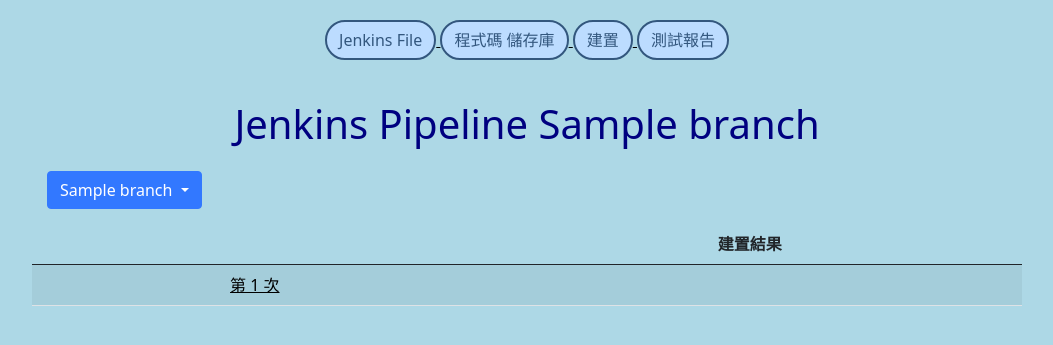
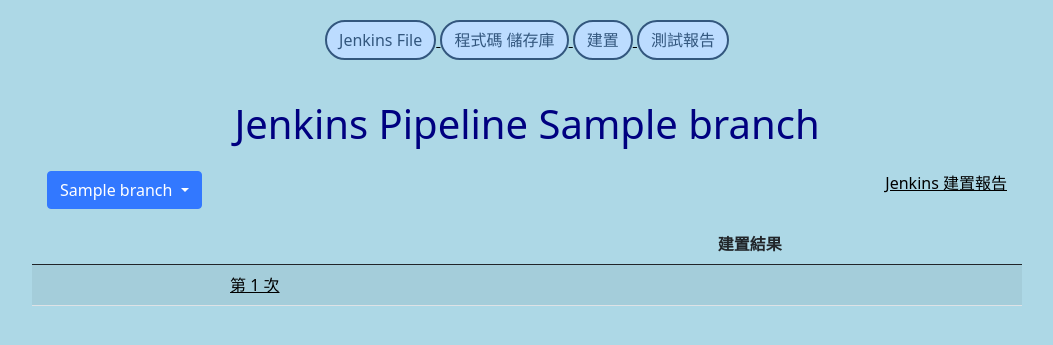
Before and after one commit to Aimerfan/flowlab, a Django app: template flow/templates/ci/build.html in a window 1280 px wide. Shown: the part 70-415 px from the top of the page, without its empty margins (113-1166 px from the left). Run offline with Django 3.2, Linux system fonts and the light colour scheme; the template is opened without the code that fills it: most values are stand-ins (such as "Sample title", 1, 10 or a date in 2020); parts of the project's set-up code (start-up, migrations or seed data) failed here and were passed over.

Commit message:
feat: 新增 直連 Jenkins 的連結

```diff
--- a/flow/templates/ci/build.html
+++ b/flow/templates/ci/build.html
@@ -9,7 +9,8 @@
     <div class="container container_close">
         <div class="repo_content">
             <h1 style="text-align: center">Jenkins Pipeline {{ branch }}</h1>
-            <div style="padding: 15px;">
+            <div class="d-flex justify-content-between" style="padding: 15px;">
+                <div>
                     <button class="btn btn-primary dropdown-toggle" type="button" id="dropdownBranch" data-bs-toggle="dropdown" aria-expanded="false">
                         <span style="width: 100px;">{{ branch }}</span>
                     </button>
@@ -18,6 +19,10 @@
                             <li><a class="dropdown-item" href="{% url 'build' user.username info.name branch.name %}">{{ branch.name }}</a></li>
                         {% endfor %}
                     </ul>
+                </div>
+                <div>
+                    <a href="{{ jenkins_url }}" target="_blank">Jenkins 建置報告</a>
+                </div>
             </div>
             {% if build_results %}
             <div class="ver_mid">
--- a/flow/templates/ci/build_console.html
+++ b/flow/templates/ci/build_console.html
@@ -8,7 +8,11 @@
 {% include 'cicd_nav.html' with project=info.name %}
     <div class="container container_close">
         <div class="repo_content">
-            <h1 style="text-align: center">Jenkins Pipeline Console</h1>
+            <div class="row" style="padding: 15px;">
+                <div class="col-2"></div>
+                <div class="col-8"><h1 style="text-align: center">Jenkins Pipeline Console</h1></div>
+                <div class="col-2" style="padding-top: 15px;"><a href="{{ jenkins_url }}" target="_blank">Jenkins 建置報告</a></div>
+            </div>
             <div class="align_both_sides ver_mid">
                 <pre>{% for line in build_info %}
 {% if '[Pipeline]' in line %}<span class="pipeline_new_node">{{ line }}</span>{% else %}{{ line }}{% endif %}{% endfor %}
```
Also changed, not shown: flow/views/ci.py (+10 -3 lines). Lines whose indentation alone changed are shown as unchanged.
